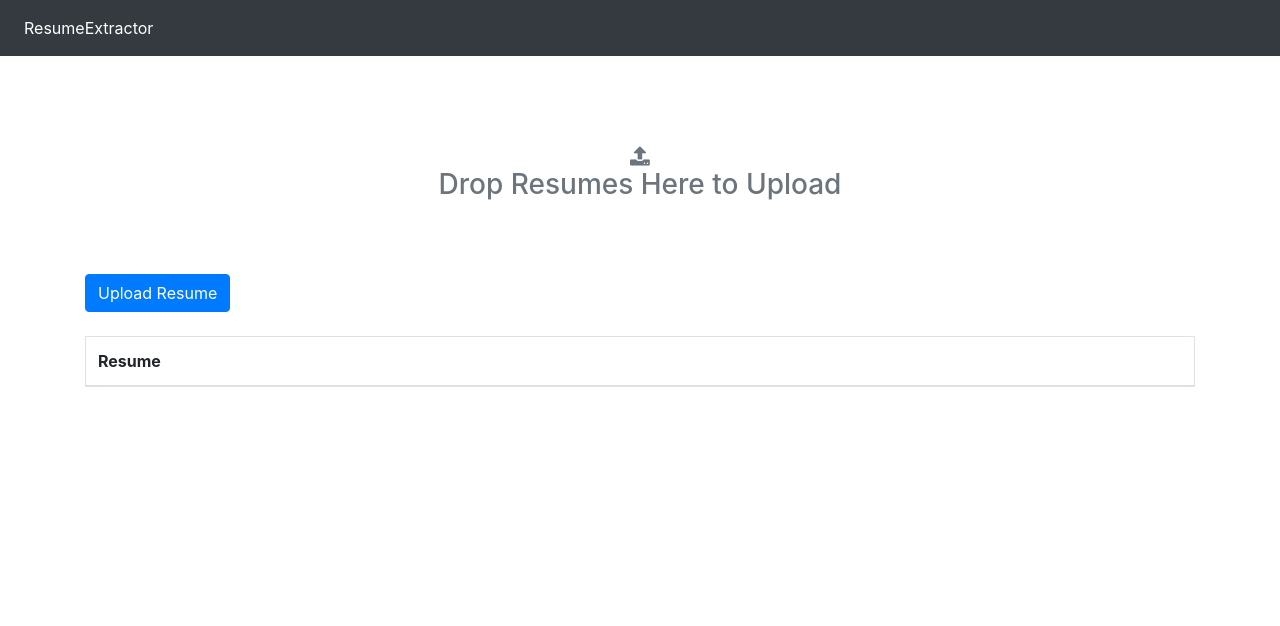
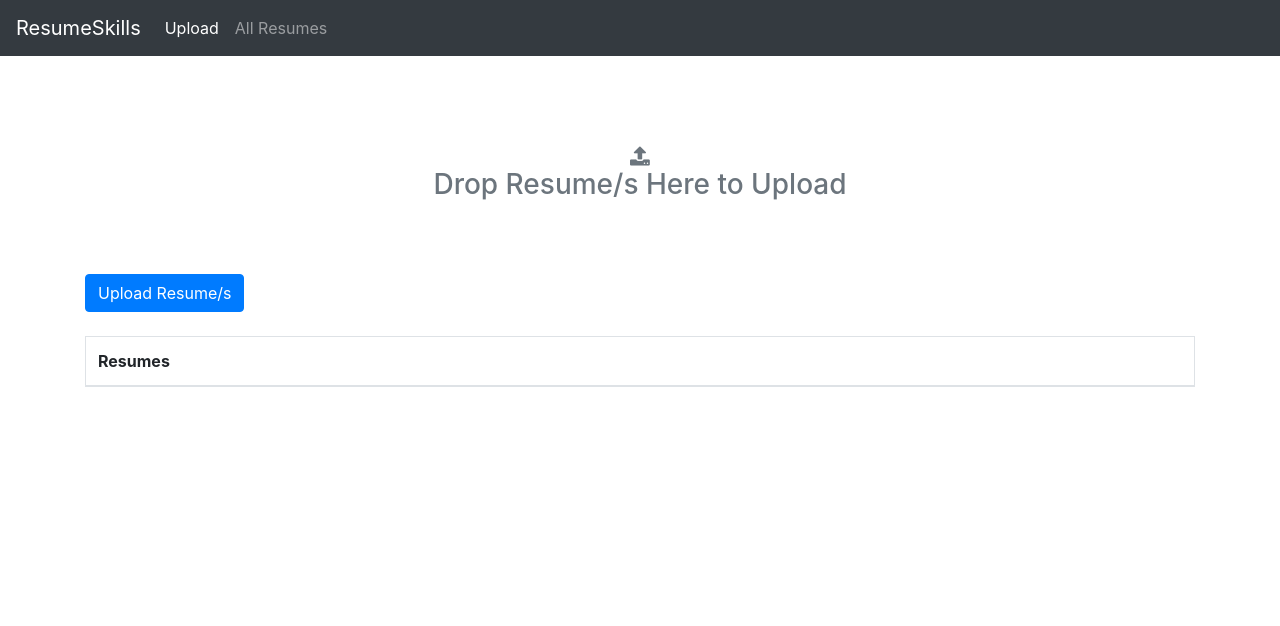
Before and after one commit to pawanpaudel93/ResumeExtractor, a Django app: page / in a window 1280 px wide. Shown: the top 626 px of the page. Run offline with Django 3.2, Linux system fonts and the light colour scheme; lists and menus that the app fills with data are empty; some libraries are stand-ins or nearby versions.

Commit message:
added view for showing all uploaded resumes

```diff
--- a/resume/templates/resume/upload.html
+++ b/resume/templates/resume/upload.html
@@ -13,10 +13,10 @@
     <div class="well text-muted text-center" style="padding-top: 4rem; padding-bottom: 4rem;">
 {#        <span class="glyphicon glyphicon-triangle-bottom" style="font-size: 4rem;"></span>#}
         <i class="fa fa-upload fa-lg"></i>
-        <h3>Drop Resumes Here to Upload</h3>
+        <h3>Drop Resume/s Here to Upload</h3>
     </div>
     <button type="button" class="btn btn-primary js-upload-resumes">
-         Upload Resume
+         Upload Resume/s
     </button>
 
     <input id="fileupload" type="file" name="file" multiple
@@ -27,7 +27,7 @@
     <table id="gallery" class="table table-bordered">
       <thead>
         <tr>
-          <th>Resume</th>
+          <th>Resumes</th>
         </tr>
       </thead>
       <tbody>
--- a/resume/urls.py
+++ b/resume/urls.py
@@ -1,7 +1,8 @@
 from django.contrib import admin
 from django.urls import path, include
-from .views import ResumeUpload
+from .views import ResumeUpload, DisplayResume
 
 urlpatterns = [
-    path('', ResumeUpload.as_view(), name='resume_upload')
+    path('', ResumeUpload.as_view(), name='resume_upload'),
+    path('resumes/', DisplayResume.as_view(), name='display_resume')
 ]
--- a/resume/views.py
+++ b/resume/views.py
@@ -1,5 +1,5 @@
 from django.shortcuts import render
-from django.views import View
+from django.views import View, generic
 from django.conf import settings
 from django.http import JsonResponse
 from .forms import ResumeForm
@@ -38,7 +38,7 @@ class ResumeUpload(View):
                         skills = ', '.join(skills)
                     resume.skills = skills
                     resume.save()
-                    data = {'is_valid': True, 'name': resume.file.name, 'url': resume.file.url, 'skills': skills}
+                    data = {'is_valid': True, 'name': resume.name, 'url': resume.file.url, 'skills': skills}
                 elif resume_file:
                     resume = Resume.objects.get(name__exact=file.name)
                     data = {'is_valid': True, 'error': '%s already exists...' % file.name,
@@ -49,3 +49,11 @@ class ResumeUpload(View):
         except BaseException as e:
             data = {'is_valid': False, 'error': str(e)}
             return JsonResponse(data)
+
+
+class DisplayResume(generic.ListView):
+    template_name = 'resume/skills.html'
+    context_object_name = 'resumes'
+
+    def get_queryset(self):
+        return Resume.objects.all()
--- a/templates/base.html
+++ b/templates/base.html
@@ -28,6 +28,13 @@
 	<script src="https://stackpath.bootstrapcdn.com/bootstrap/4.2.1/js/bootstrap.min.js" integrity="sha384-B0UglyR+jN6CkvvICOB2joaf5I4l3gm9GU6Hc1og6Ls7i6U/mkkaduKaBhlAXv9k" crossorigin="anonymous"></script>
 
     {# javascript goes here #}
+    <script>
+        // for changing navbar active class
+        $(document).ready(function() {
+          $('li.active').removeClass('active');
+          $('a[href="' + location.pathname + '"]').closest('li').addClass('active');
+        });
+    </script>
     {% block script %}{% endblock %}
 
     <footer class="text-center">
--- a/templates/navbar.html
+++ b/templates/navbar.html
@@ -1,16 +1,11 @@
-<nav class="navbar navbar-expand-sm bg-dark navbar-dark">
+<nav id="topheader" class="navbar navbar-expand-sm bg-dark navbar-dark">
+  <a class="navbar-brand" href="{% url 'resume_upload' %}">ResumeSkills</a>
   <ul class="navbar-nav">
     <li class="nav-item active">
-      <a class="nav-link" href="{% url 'resume_upload' %}">ResumeExtractor</a>
+      <a class="nav-link" href="{% url 'resume_upload' %}">Upload</a>
     </li>
-{#    <li class="nav-item">#}
-{#      <a class="nav-link" href="#">Upload</a>#}
-{#    </li>#}
-{#    <li class="nav-item">#}
-{#      <a class="nav-link" href="#">Link</a>#}
-{#    </li>#}
-{#    <li class="nav-item">#}
-{#      <a class="nav-link disabled" href="#">Disabled</a>#}
-{#    </li>#}
+    <li class="nav-item">
+      <a class="nav-link" href="{% url 'display_resume' %}">All Resumes</a>
+    </li>
   </ul>
 </nav>
```
Also changed, not shown: resume/templates/resume/skills.html (added, +21 -0 lines).
